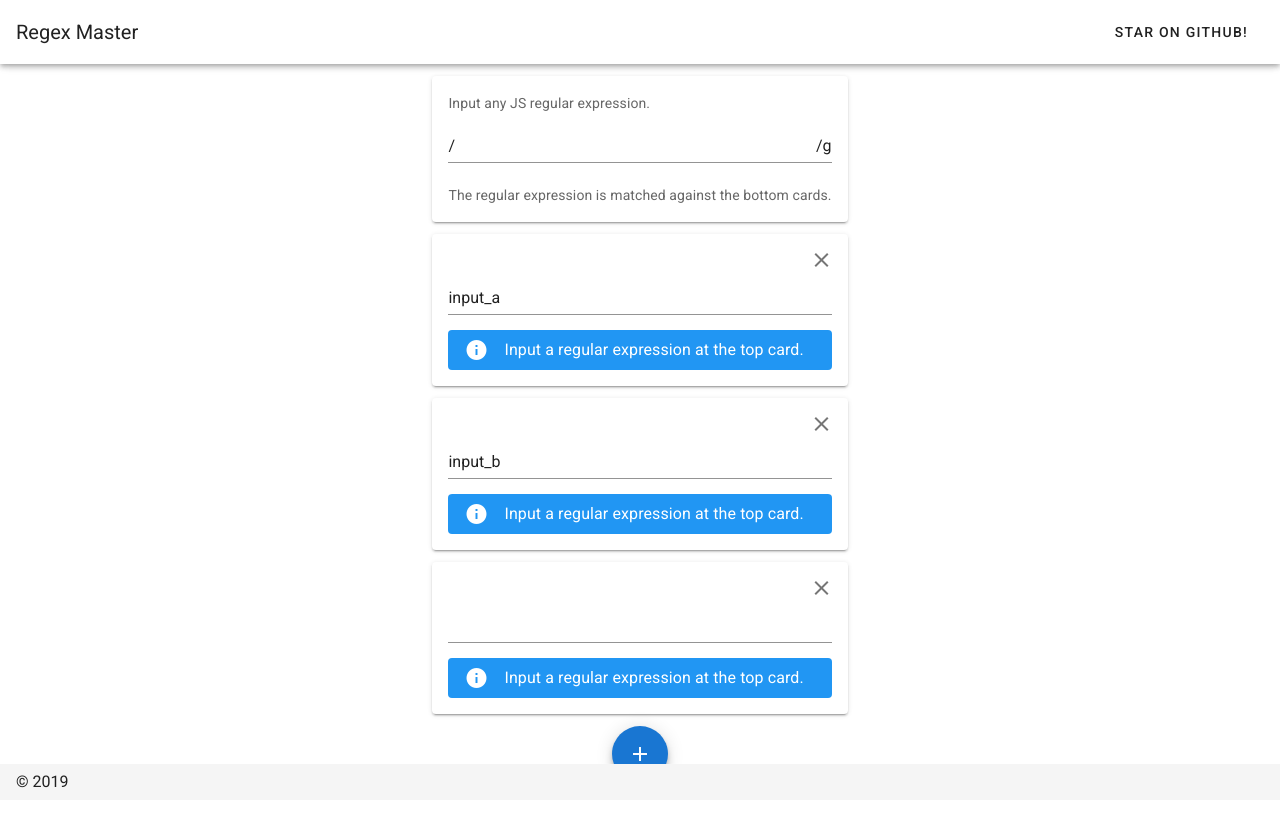
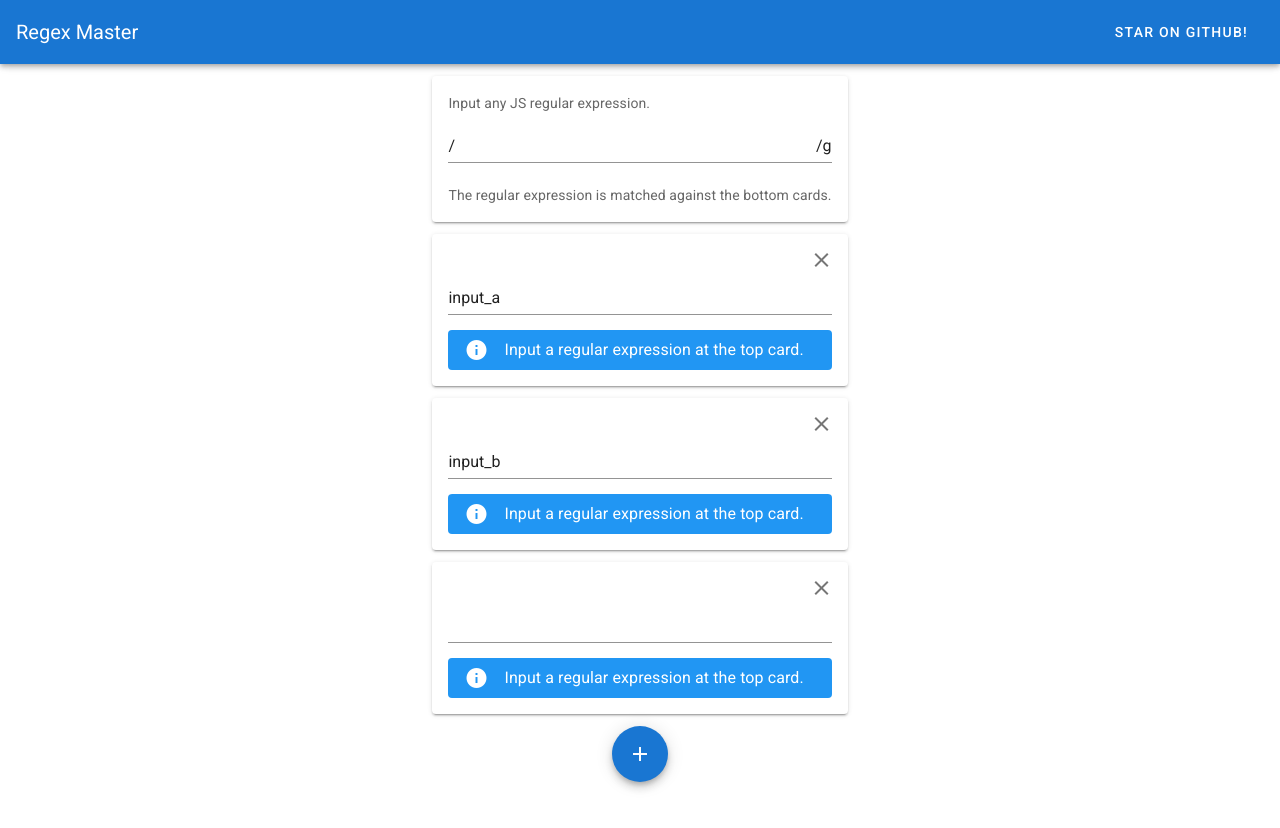
Before and after one commit to LKummer/regex-master, a Nuxt app: page / in a window 1280 px wide. After the commit the page ends 800 px from the top, so only its background shows below. Built offline with nearby package versions, Linux system fonts and the light colour scheme.

Commit message:
Remove the footer.

```diff
--- a/layouts/default.vue
+++ b/layouts/default.vue
@@ -1,7 +1,10 @@
 <template>
   <v-app>
     <v-content>
-      <v-toolbar>
+      <v-toolbar
+        dark
+        color="primary"
+      >
         <v-toolbar-title>Regex Master</v-toolbar-title>
         <v-spacer />
         <v-toolbar-items>
@@ -15,11 +18,6 @@
         <nuxt />
       </v-container>
     </v-content>
-    <v-footer
-      app
-    >
-      <span>&copy; 2019</span>
-    </v-footer>
   </v-app>
 </template>
 
```
